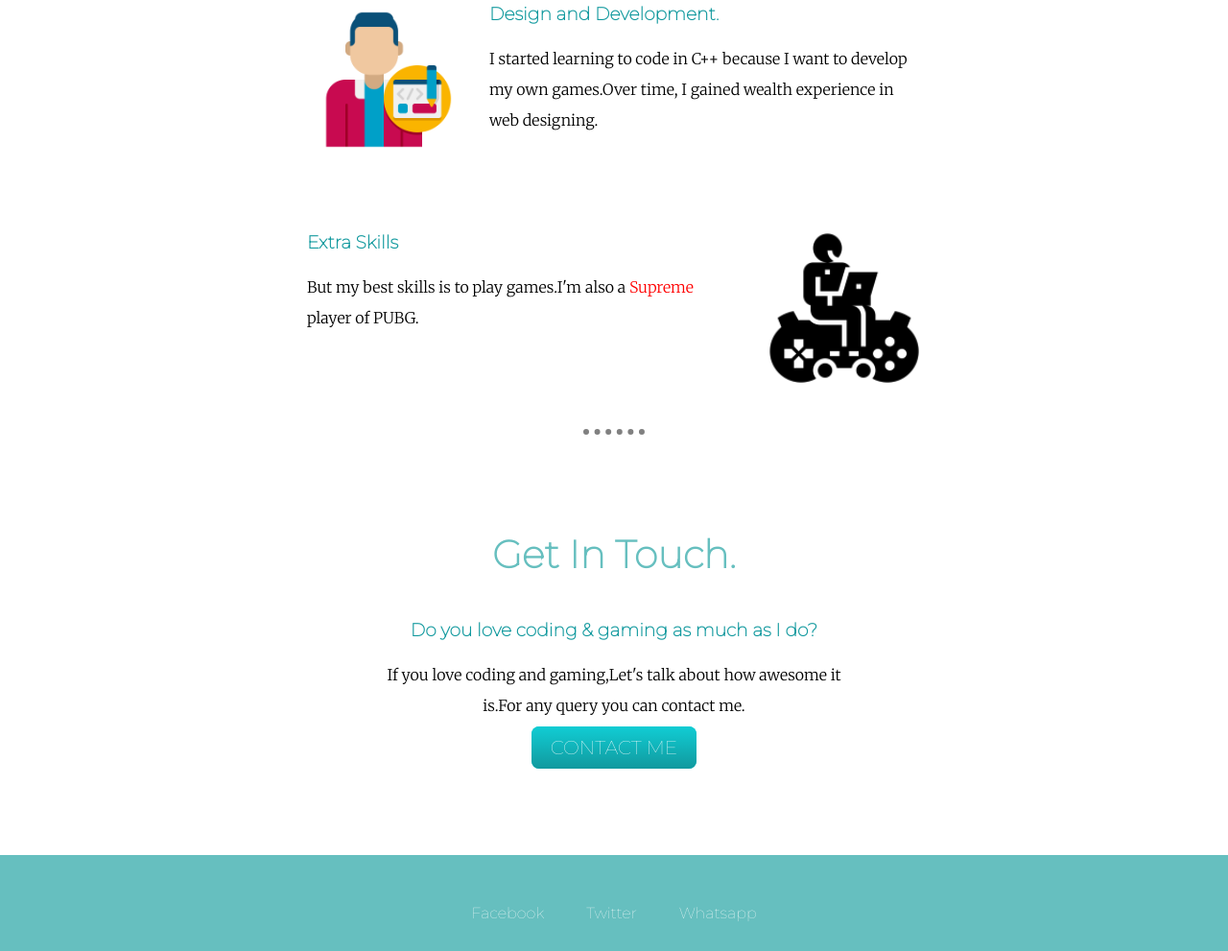
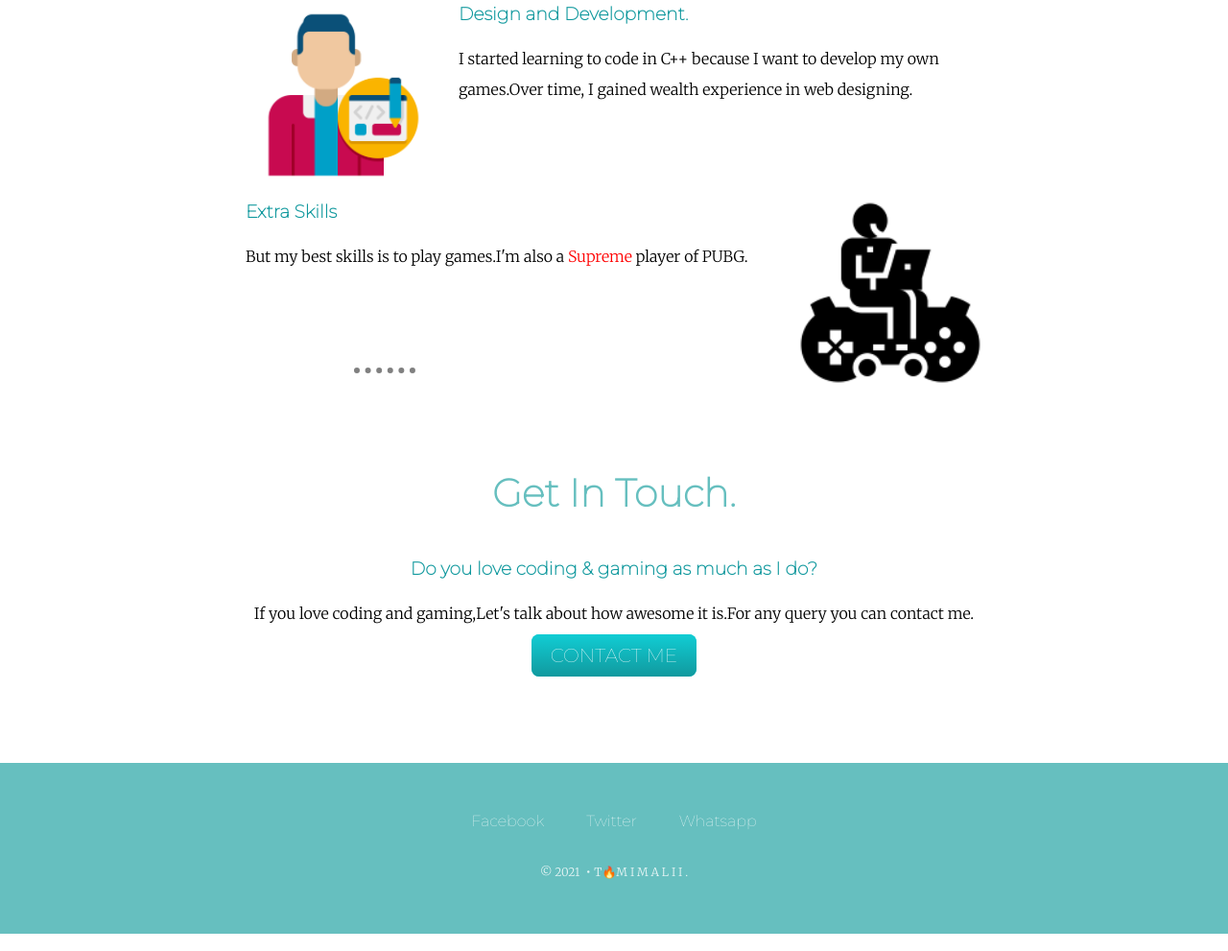
Before and after one commit to iamtamimalii/CSS-PersonalSite.github.io, a plain HTML site: page index.html in a window 1280 px wide. Shown: the part 1673-2664 px from the top of the page at 96% size. Drawn offline with Linux system fonts and the light colour scheme.

Commit message:
Update style.css

```diff
--- a/css/style.css
+++ b/css/style.css
@@ -54,7 +54,7 @@ a:hover {
   padding: 50px 0 20px 0;
 }
 .skill-row {
-  width: 50%;
+  width: 60%;
   margin: 100px auto 100px auto;
   text-align: left;
 }
@@ -69,7 +69,7 @@ a:hover {
   margin: auto;
 }
 .contact-me {
-  width: 40%;
+  width: 60%;
   margin: 40px auto 60px;
 }
 .top-cloud {
```
